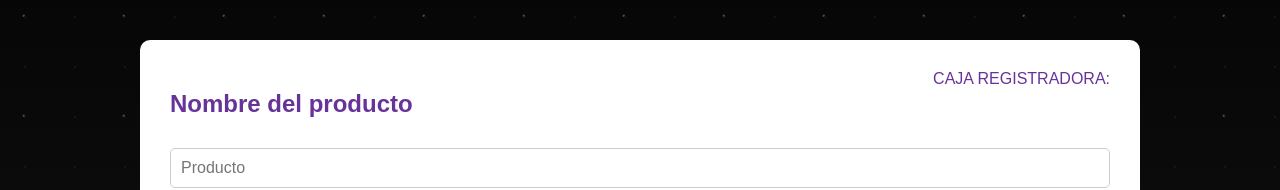
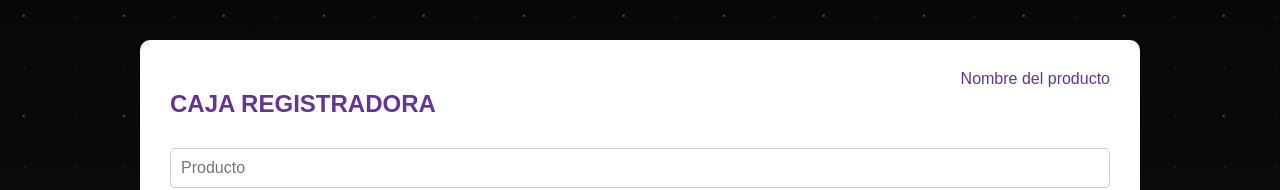
Before and after one commit to greeyd-bite/Calculadora, a plain HTML site: page index.html in a window 1280 px wide. Shown: the part 308-498 px from the top of the page. Drawn offline with Linux system fonts and the light colour scheme.

Commit message:
Update index.html

```diff
--- a/index.html
+++ b/index.html
@@ -26,8 +26,8 @@
 
     <!-- Caja Registradora (Ahora va primero) -->
     <section id="registradora" class="fade-in registradora">
-        <h2>Nombre del producto</h2>
-        <label>CAJA REGISTRADORA:</label>
+        <h2>CAJA REGISTRADORA</h2>
+        <label>Nombre del producto</label>
         <input type="text" id="nombreProducto" placeholder="Producto">
         <label>Precio del producto:</label>
         <input type="number" id="precioProducto" placeholder="Precio">
```
